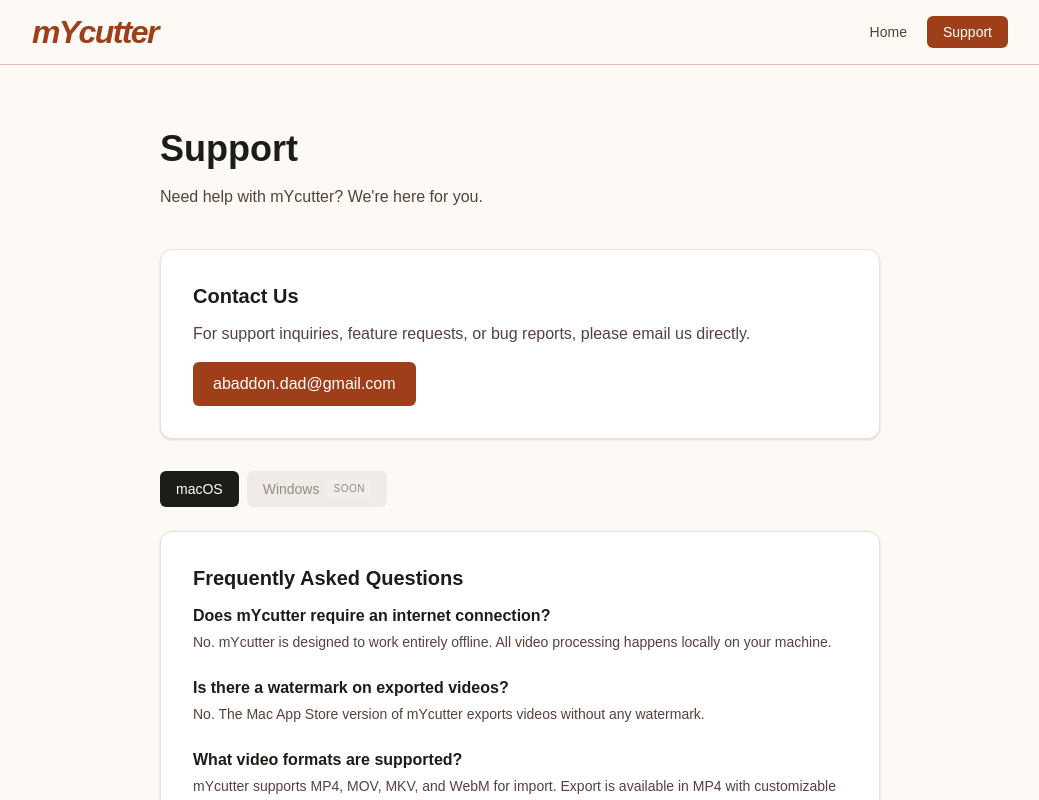
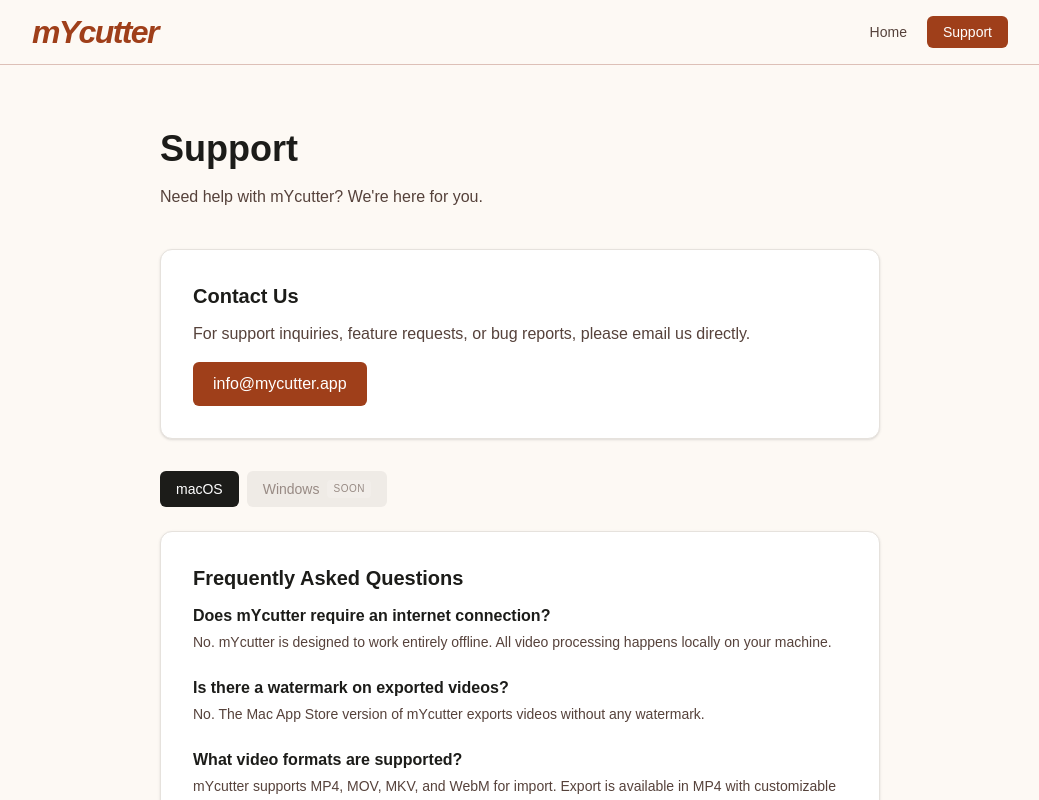
Before and after one commit to Azaze10x/mycutter-web, a Next.js app: page /support in a window 1280 px wide. Shown: the top 800 px of the page, without its empty margins (120-1159 px from the left). Built offline with nearby package versions, Linux system fonts and the light colour scheme; a web font is replaced by a local one.

Commit message:
chore: update contact email to info@mycutter.app

```diff
--- a/src/app/privacy/page.tsx
+++ b/src/app/privacy/page.tsx
@@ -67,10 +67,10 @@ export default function PrivacyPage() {
                 If you have any questions about this privacy policy, please
                 contact us at{" "}
                 <a
-                  href="mailto:abaddon.dad@gmail.com"
+                  href="mailto:info@mycutter.app"
                   className="text-[#9f3f1a] hover:underline"
                 >
-                  abaddon.dad@gmail.com
+                  info@mycutter.app
                 </a>
                 .
               </p>
--- a/src/app/support/page.tsx
+++ b/src/app/support/page.tsx
@@ -97,10 +97,10 @@ export default function SupportPage() {
               email us directly.
             </p>
             <a
-              href="mailto:abaddon.dad@gmail.com"
+              href="mailto:info@mycutter.app"
               className="inline-flex items-center gap-2 px-5 py-2.5 bg-[#9f3f1a] text-white rounded-md font-medium hover:bg-[#802a04] transition-colors"
             >
-              abaddon.dad@gmail.com
+              info@mycutter.app
             </a>
           </div>
 
--- a/src/app/terms/page.tsx
+++ b/src/app/terms/page.tsx
@@ -93,10 +93,10 @@ export default function TermsPage() {
               <p>
                 For questions about these terms, please contact us at{" "}
                 <a
-                  href="mailto:abaddon.dad@gmail.com"
+                  href="mailto:info@mycutter.app"
                   className="text-[#9f3f1a] hover:underline"
                 >
-                  abaddon.dad@gmail.com
+                  info@mycutter.app
                 </a>
                 .
               </p>
```
